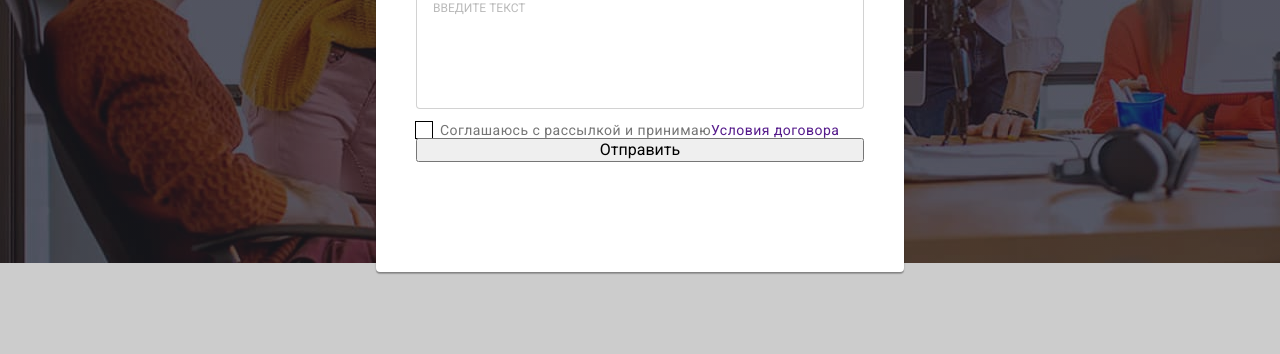
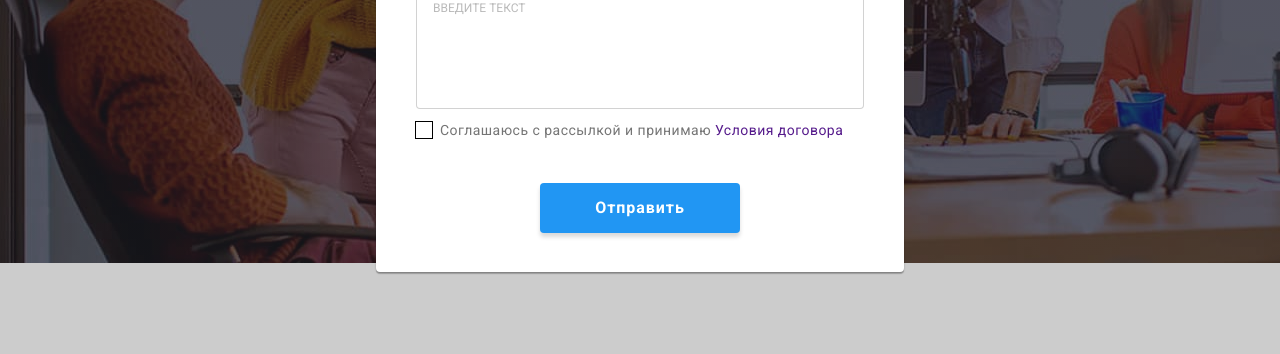
Before and after one commit to OleksiiHordiienko82/goit-markup-hw-06, a plain HTML site: page index.html in a window 1280 px wide. Both pictures are taken after a click on the button "Заказать услугу". Shown: the part 418-772 px from the top of the page. Drawn offline with nearby package versions, Linux system fonts and the light colour scheme.

Commit message:
creates in a modal window hover and focus

```diff
--- a/css/styles.css
+++ b/css/styles.css
@@ -715,7 +715,7 @@ svg {
   top: 50%;
   transform: translate(-50%, -50%);
 
-  background: #ffffff;
+  background: var(--primary-background-color);
   box-shadow: 0px 1px 3px rgba(0, 0, 0, 0.12), 0px 1px 1px rgba(0, 0, 0, 0.14),
     0px 2px 1px rgba(0, 0, 0, 0.2);
   border-radius: 4px;
@@ -775,13 +775,28 @@ svg {
   border: 1px solid rgba(33, 33, 33, 0.2);
   border-radius: 4px;
   padding-left: 42px;
+  transition: border-color var(--duration) var(--timing-function);
 }
+
+.modal-form-input:hover,
+.modal-form-input:focus {
+  outline: none;
+  border: 1px solid var(--accent-color);
+}
+
+.modal-form-input:focus ~ .modal-form-icon,
+.modal-form-input:hover ~ .modal-form-icon,
+.modal-form-icon:hover {
+  fill: var(--accent-color);
+}
+
 .modal-form-icon {
   position: absolute;
   top: 50%;
   left: 12px;
   display: block;
   transform: translateY(-50%);
+  transition: fill var(--duration) var(--timing-function);
 }
 
 .modal-form-message {
@@ -799,6 +814,7 @@ svg {
   text-transform: uppercase;
 }
 
+.modal-form-message:hover,
 .modal-form-message:focus {
   outline: none;
   border-color: var(--accent-color);
@@ -847,4 +863,32 @@ svg {
 .modal-form-term:focus + .modal-form-check-desk::before {
   outline: 1px solid var(--accent-color);
 }
+
+.modal-form-btn {
+  display: block;
+  font-weight: 700;
+  font-size: 16px;
+  line-height: 1.85;
+  text-align: center;
+  letter-spacing: 0.06em;
+  background-color: var(--accent-color);
+  margin: 0 auto;
+  margin-top: 45px;
+  min-width: 200px;
+  height: 50px;
+  padding: 10px 32px;
+
+  box-shadow: 0px 4px 4px rgba(0, 0, 0, 0.15);
+  border-radius: 4px;
+  border: none;
+  transition: color var(--timing-function) var(--duration),
+    background-color var(--timing-function) var(--duration);
+
+  color: #ffffff;
+}
+
+.modal-form-btn:hover,
+.modal-form-btn:focus {
+  background-color: #188ce8;
+}
 /* =============END WINDOWS ============= */ ;
--- a/index.html
+++ b/index.html
@@ -429,7 +429,7 @@
                     <div class="modal-form-input-wrapper"><textarea name="user-message" placeholder="Введите текст"  class="modal-form-message"></textarea></div>
                 </label>
                 <input type="checkbox" id="user-term" name="user-term" class="modal-form-term visually-hidden">
-                <label for="user-term" class="modal-form-check-desk">Соглашаюсь с рассылкой и принимаю <a href="">Условия договора</a></label>
+                <label for="user-term" class="modal-form-check-desk">Соглашаюсь с рассылкой и принимаю&nbsp;<a href="">Условия договора</a></label>
                 <button type="submit" class="modal-form-btn">Отправить</button>
 
             </form>
```
